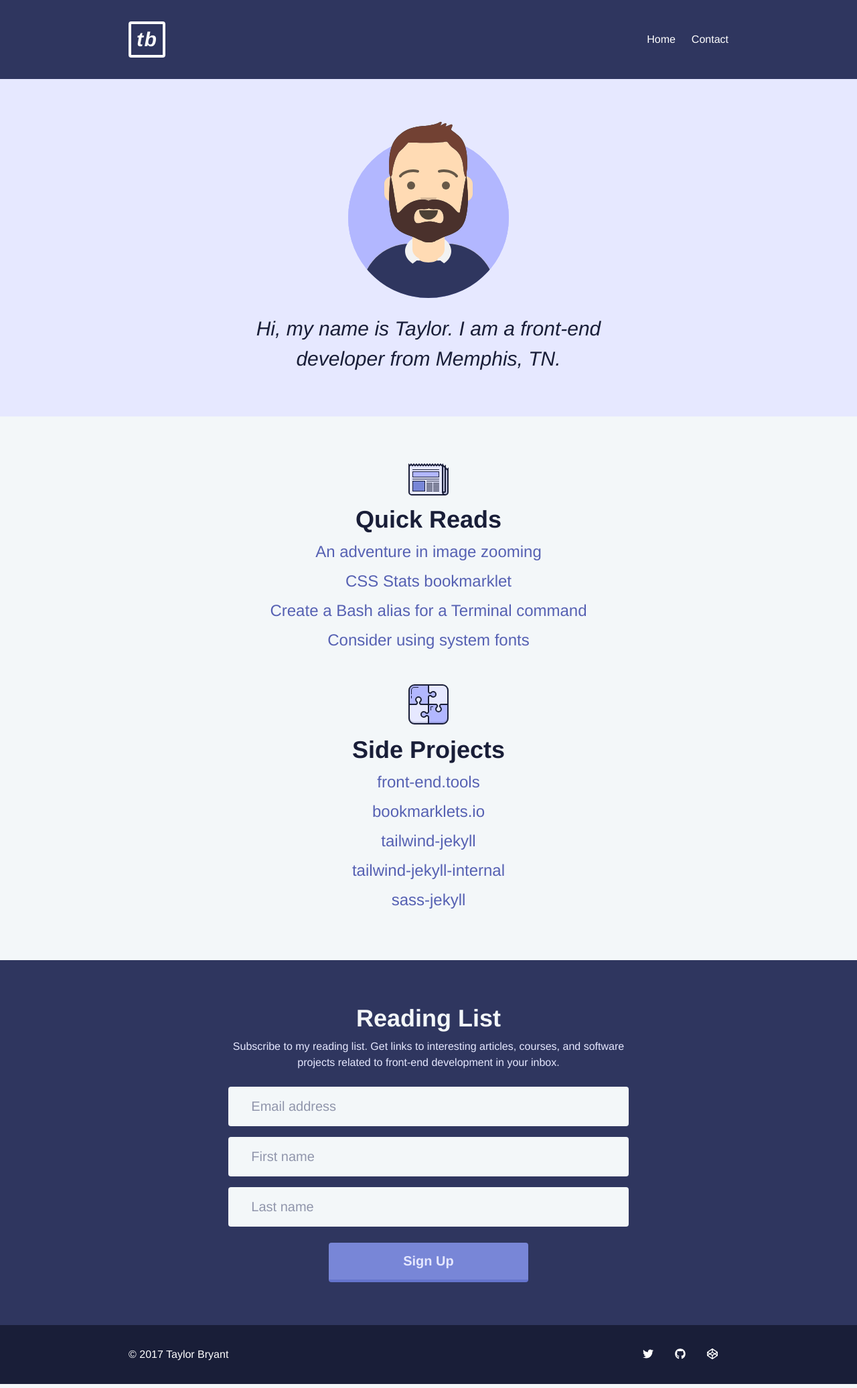
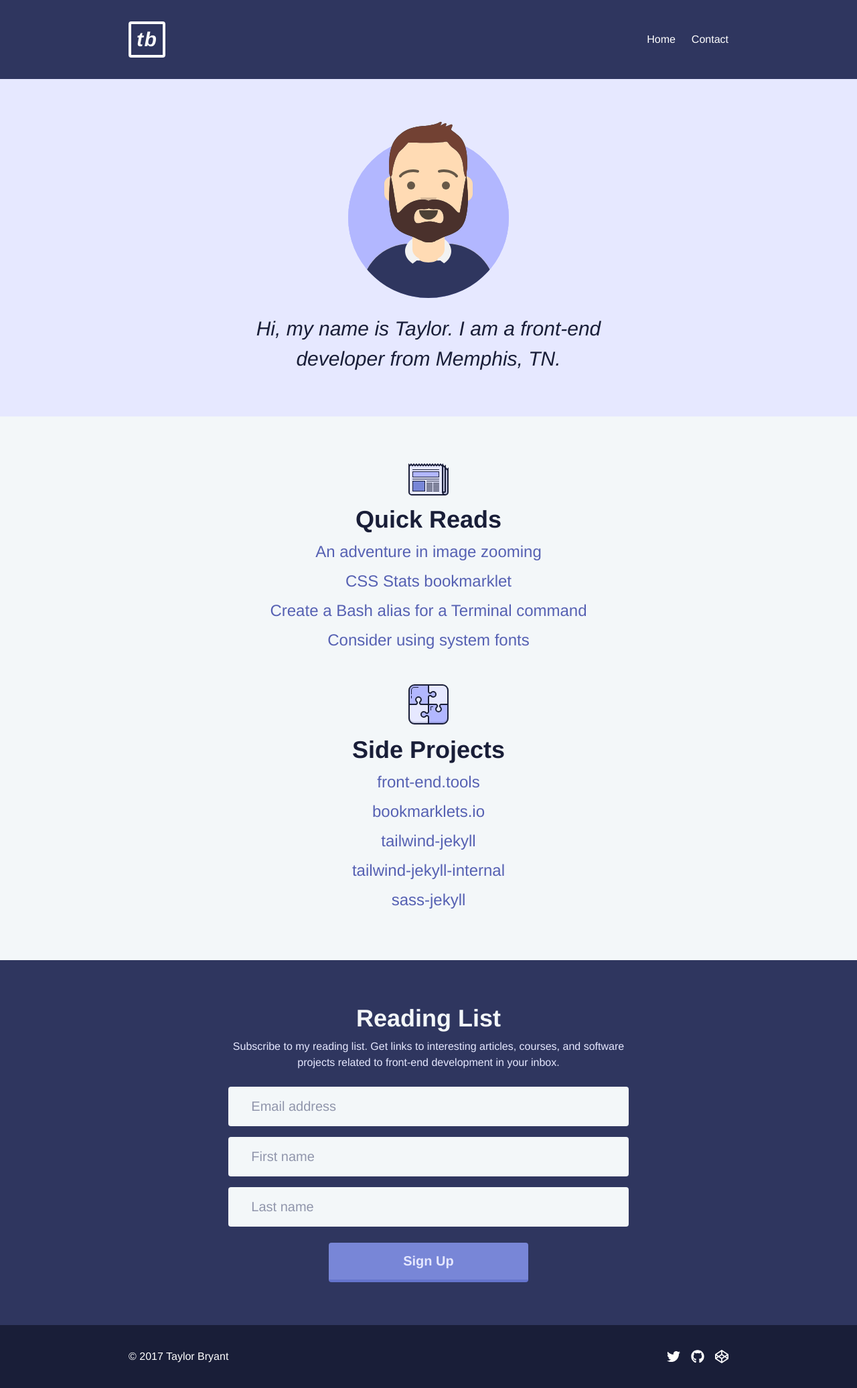
Before and after one commit to scottwater/taylorbryant.github.io, a Jekyll site: the page built from index.html, in a window 1280 px wide. Shown: the whole page at 67% size. Built offline with Jekyll 4.4.1, drawn with Linux system fonts in a browser that asks for light colours; nearby versions of some CDN libraries.

Commit message:
Add Google Analytics, fix icons in footer

```diff
--- a/_includes/footer.html
+++ b/_includes/footer.html
@@ -3,20 +3,20 @@
     <div class="flex flex-col md:flex-row items-center justify-between max-w-xl mx-auto px-4 md:px-8 py-8">
       <div class="mb-4 md:mb-0 text-white">© 2017 Taylor Bryant</div>
 
-      <div class="flex items-center">
-        <div class="w-6 md:w-8">
+      <div class="flex items-center text-xl">
+        <div>
           <a class="text-white" href="https://twitter.com/tayl_rbryant">
             <i class="fab fa-twitter"></i>
           </a>
         </div>
 
-        <div class="ml-4 w-6 md:w-8">
+        <div class="ml-4">
           <a class="text-white" href="https://github.com/taylorbryant/">
             <i class="fab fa-github"></i>
           </a>
         </div>
 
-        <div class="ml-4 w-6 md:w-8">
+        <div class="ml-4">
           <a class="text-white" href="https://codepen.io/taylorbryant">
             <i class="fab fa-codepen"></i>
           </a>
```
Also changed, not shown: other parts of _includes/footer.html (+10 -0 lines).
